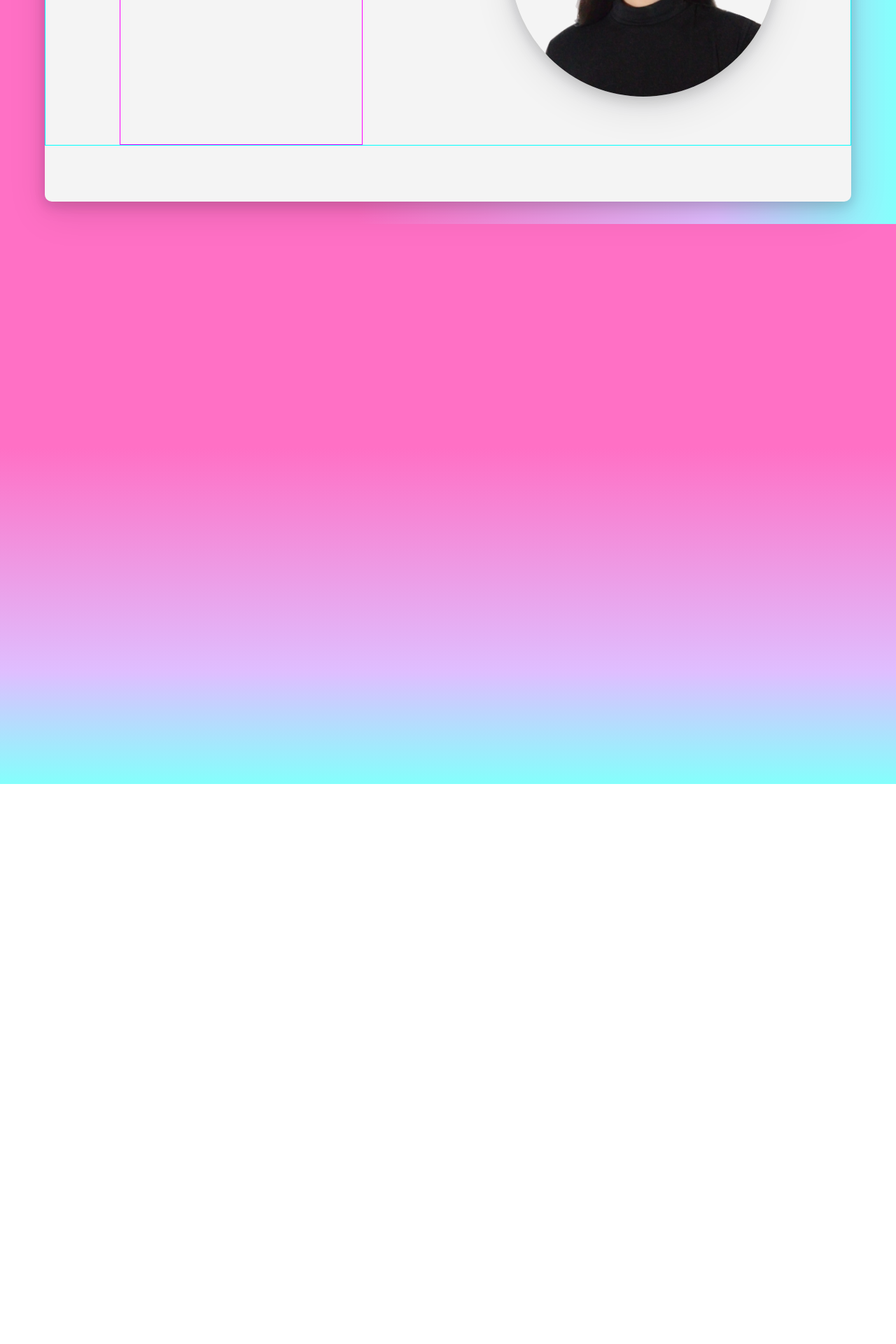
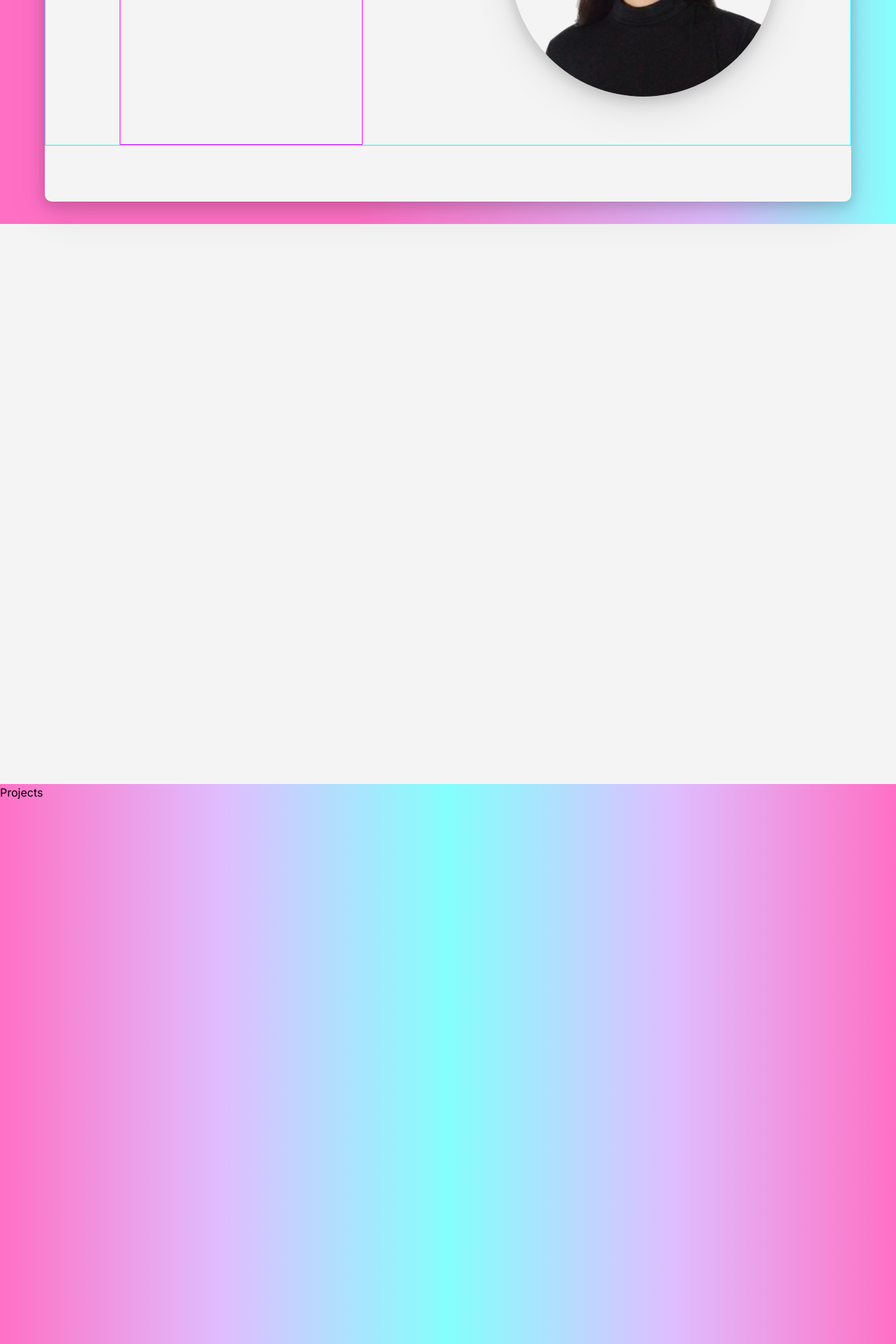
Before and after one commit to ddrosado/DeniseRosadoPortfolio, a Next.js app: page / in a window 1280 px wide. Shown: the part 480-2400 px from the top of the page at 70% size. Before the commit the page ends 1600 px from the top, so only its background shows below. Built offline with nearby package versions, Linux system fonts and the light colour scheme.

Commit message:
modified folders

```diff
--- a/app/components/about/about.module.css
+++ /dev/null
@@ -1,6 +0,0 @@
-.aboutContainer{
-    width: 100%;
-    height: 100vh;
-    background: rgb(255,112,197);
-    background: linear-gradient(180deg, rgba(255,112,197,1) 40%, rgba(223,190,255,1) 80%, rgba(132,255,252,1) 100%);
-}
--- a/app/components/projects/Projects.jsx
+++ b/app/components/projects/Projects.jsx
@@ -0,0 +1,10 @@
+import React from 'react'
+import styles from './projects.module.css'
+
+export default function Projects() {
+  return (
+    <div className={styles.projectsContainer}>
+    Projects
+    </div>
+  )
+}
--- /dev/null
+++ b/app/components/projects/projects.module.css
@@ -0,0 +1,6 @@
+.projectsContainer{
+    width: 100%;
+    height: 100vh;
+    background: rgb(255,112,197);
+    background: linear-gradient(90deg, rgba(255,112,197,1) 0%, rgba(223,190,255,1) 25%, rgba(132,255,252,1) 50%, rgba(223,190,255,1) 75%, rgba(255,112,197,1) 100%);
+}
--- a/app/components/about/About.jsx
+++ b/app/components/stack/Stack.jsx
@@ -1,7 +1,7 @@
 import React from 'react'
-import styles from './about.module.css'
+import styles from './stack.module.css'
 
-export default function About() {
+export default function Stack() {
   return (
     <div className={styles.aboutContainer}>
 
--- /dev/null
+++ b/app/components/stack/stack.module.css
@@ -0,0 +1,6 @@
+.aboutContainer{
+    width: 100%;
+    height: 100vh;
+    background: #f4f4f4;
+    /* background: linear-gradient(180deg, rgba(255,112,197,1) 40%, rgba(223,190,255,1) 80%, rgba(132,255,252,1) 100%); */
+}
--- a/app/page.jsx
+++ b/app/page.jsx
@@ -1,6 +1,7 @@
 import Welcome from './components/welcome/Welcome'
-import About from './components/about/About'
-import Nav from './components/about/nav/Nav'
+import Stack from './components/stack/Stack'
+import Nav from './components/nav/Nav'
+import Projects from './components/projects/Projects'
 
 
 export default function Home() {
@@ -10,7 +11,8 @@ export default function Home() {
         <Nav/>
         <div>
         <Welcome/>
-        <About/>
+        <Stack/>
+        <Projects/>
         </div>
       </div>
     </main>
```
Also changed, not shown: app/components/nav/Nav.jsx (renamed from app/components/about/nav/Nav.jsx), app/components/nav/nav.module.css (renamed from app/components/about/nav/nav.module.css).
